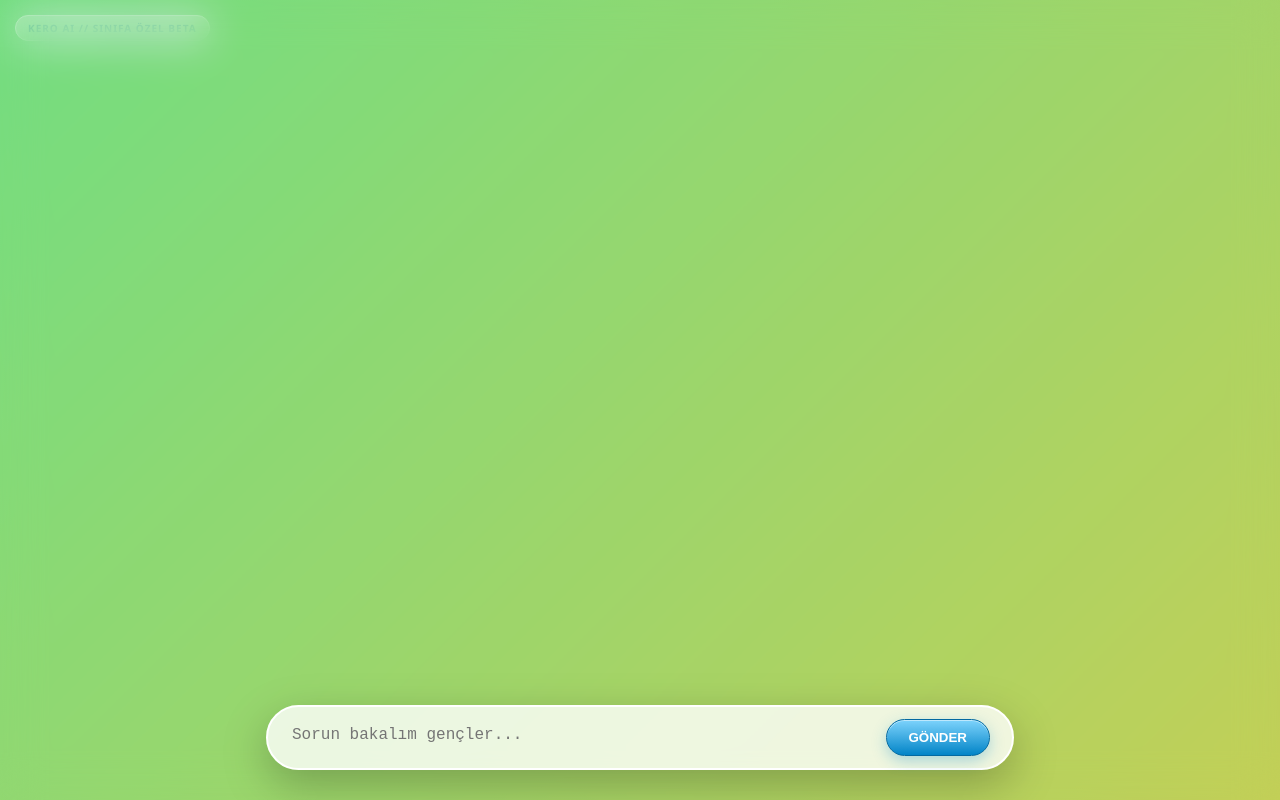
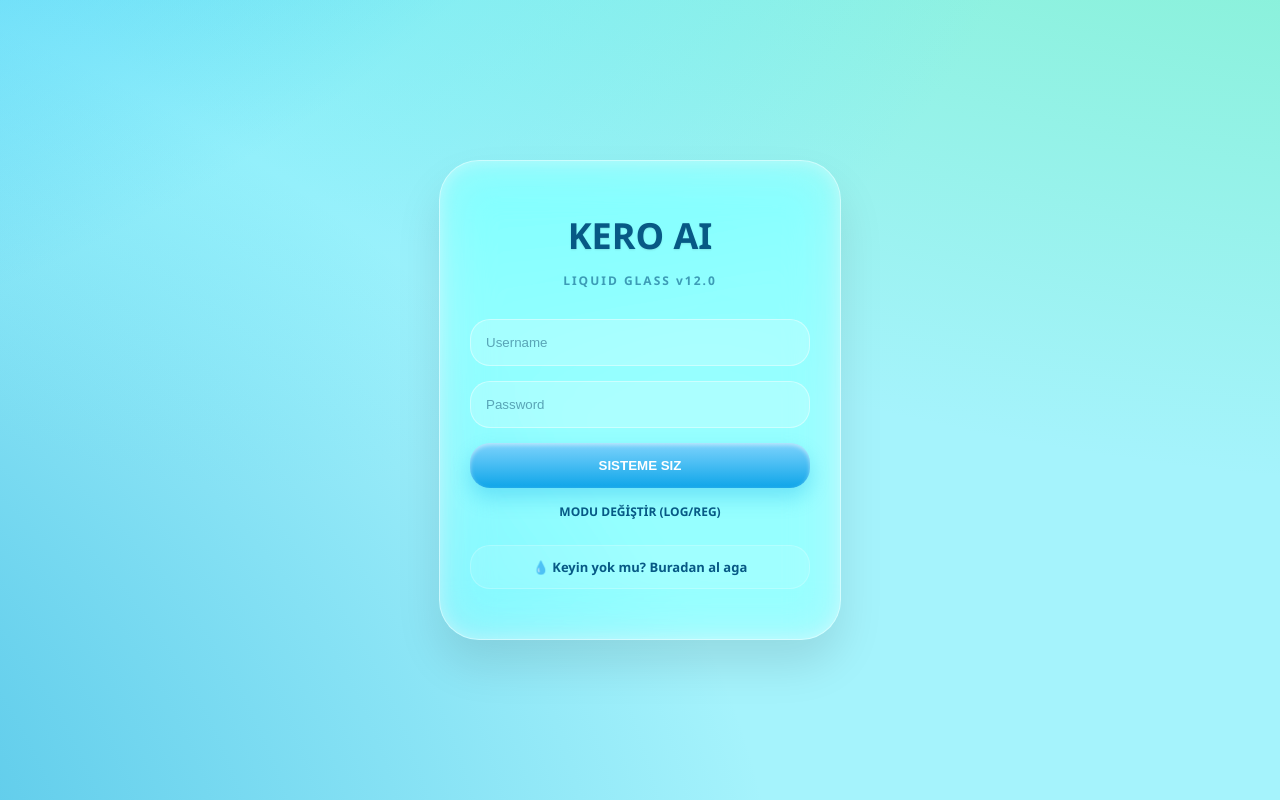
Before and after one commit to yeshesap861-sys/motor-x, a plain HTML site: page index.html in a window 1280 px wide. Drawn offline with nearby package versions, Linux system fonts and the light colour scheme; no server answers.

Commit message:
Update index.html

```diff
--- a/index.html
+++ b/index.html
@@ -3,86 +3,145 @@
 <head>
     <meta charset="UTF-8">
     <meta name="viewport" content="width=device-width, initial-scale=1.0">
-    <title>KERO AI // Sınıf Beta</title>
+    <title>KERO AI // Liquid Glass</title>
     <script src="https://cdn.jsdelivr.net/npm/marked/marked.min.js"></script>
     <script src="https://www.gstatic.com/firebasejs/9.22.0/firebase-app-compat.js"></script>
+    <script src="https://www.gstatic.com/firebasejs/9.22.0/firebase-auth-compat.js"></script>
     <script src="https://www.gstatic.com/firebasejs/9.22.0/firebase-firestore-compat.js"></script>
     <style>
         :root {
-            --aqua: #0ea5e9;
-            --glass: rgba(255, 255, 255, 0.45);
-            --text: #0f172a;
+            --liquid-bg: linear-gradient(135deg, #00d2ff 0%, #3a7bd5 50%, #6dd5ed 100%);
+            --glass: rgba(255, 255, 255, 0.25);
+            --glass-thick: rgba(255, 255, 255, 0.4);
+            --border: rgba(255, 255, 255, 0.5);
+            --text-shadow: 0 1px 2px rgba(0,0,0,0.1);
         }
 
         body, html {
             margin: 0; padding: 0; height: 100vh; width: 100%;
-            font-family: 'Segoe UI', Tahoma, sans-serif;
-            background: linear-gradient(135deg, #38bdf8 0%, #4ade80 50%, #fbbf24 100%);
-            background-size: 400% 400%; animation: flow 15s ease infinite;
+            font-family: 'Segoe UI', system-ui, sans-serif;
+            background: #a5f3fc;
+            background-image:
+                radial-gradient(at 0% 0%, hsla(199,98%,48%,1) 0, transparent 50%),
+                radial-gradient(at 50% 0%, hsla(187,92%,69%,1) 0, transparent 50%),
+                radial-gradient(at 100% 0%, hsla(152,81%,67%,1) 0, transparent 50%),
+                radial-gradient(at 0% 100%, hsla(197,94%,43%,1) 0, transparent 50%);
+            background-size: 200% 200%;
+            animation: liquidMove 10s ease infinite alternate;
+            display: flex; align-items: center; justify-content: center;
             overflow: hidden;
         }
 
-        @keyframes flow { 0% { background-position: 0% 50%; } 50% { background-position: 100% 50%; } 100% { background-position: 0% 50%; } }
-
-        #main-ui {
-            height: 100vh; display: flex; flex-direction: column;
-            backdrop-filter: blur(20px); -webkit-backdrop-filter: blur(20px);
-            background: rgba(255, 255, 255, 0.1);
+        @keyframes liquidMove {
+            0% { background-position: 0% 0%; }
+            100% { background-position: 100% 100%; }
         }
 
-        /* Beta Rozeti */
-        .beta-tag {
-            position: fixed; top: 15px; left: 15px; background: rgba(255,255,255,0.6);
-            padding: 5px 12px; border-radius: 15px; font-size: 10px; font-weight: 900;
-            border: 1px solid white; color: #0369a1; letter-spacing: 1px;
+        /* --- LIQUID GLASS CARD --- */
+        #auth-card {
+            background: var(--glass);
+            backdrop-filter: blur(25px) saturate(180%);
+            -webkit-backdrop-filter: blur(25px) saturate(180%);
+            border: 1px solid var(--border);
+            border-radius: 40px;
+            padding: 50px 30px;
+            width: 340px;
+            text-align: center;
+            box-shadow: 0 25px 45px rgba(0,0,0,0.1), inset 0 0 15px rgba(255,255,255,0.3);
+            animation: float 5s ease-in-out infinite;
         }
 
-        #view { flex-grow: 1; overflow-y: auto; padding: 60px 10% 140px 10%; scroll-behavior: smooth; }
+        @keyframes float {
+            0%, 100% { transform: translateY(0); }
+            50% { transform: translateY(-10px); }
+        }
+
+        .auth-input {
+            width: 100%; padding: 15px; border-radius: 20px;
+            border: 1px solid rgba(255,255,255,0.4);
+            background: rgba(255,255,255,0.2);
+            color: #0c4a6e; font-weight: 500;
+            outline: none; margin-bottom: 15px;
+            box-sizing: border-box; transition: 0.3s;
+        }
+        .auth-input::placeholder { color: rgba(12, 74, 110, 0.5); }
+        .auth-input:focus { background: rgba(255,255,255,0.4); border-color: white; }
+
+        .btn-liquid {
+            width: 100%; padding: 15px; border-radius: 20px; border: none;
+            background: linear-gradient(to bottom, #7dd3fc, #0ea5e9);
+            color: white; font-weight: 800; cursor: pointer;
+            box-shadow: 0 10px 20px rgba(14,165,233,0.3), inset 0 2px 4px rgba(255,255,255,0.5);
+            transition: 0.3s;
+        }
+        .btn-liquid:hover { filter: brightness(1.1); transform: scale(1.02); }
+
+        .key-btn-glass {
+            display: block; margin-top: 25px; padding: 12px;
+            background: rgba(255,255,255,0.1);
+            border-radius: 20px; border: 1px solid rgba(255,255,255,0.2);
+            color: #075985; text-decoration: none; font-size: 13px;
+            font-weight: 700; transition: 0.3s;
+        }
+
+        /* --- CHAT AREA --- */
+        #app-wrapper { display: none; width: 100%; height: 100vh; flex-direction: column; max-width: 900px; }
+        #chat-view { flex-grow: 1; overflow-y: auto; padding: 30px; display: flex; flex-direction: column; gap: 20px; }
 
         .bubble {
-            padding: 18px 22px; border-radius: 22px; margin-bottom: 20px;
-            background: var(--glass); border: 1px solid rgba(255,255,255,0.7);
-            box-shadow: 0 10px 25px rgba(0,0,0,0.1), inset 0 2px 4px white;
-            color: var(--text); animation: pop 0.3s ease;
+            padding: 20px; border-radius: 30px;
+            background: var(--glass-thick);
+            backdrop-filter: blur(10px);
+            border: 1px solid var(--border);
+            max-width: 80%; box-shadow: 0 8px 32px rgba(0,0,0,0.05);
+            color: #0c4a6e;
         }
+        .user { align-self: flex-end; background: rgba(255,255,255,0.7); border-bottom-right-radius: 5px; }
+        .ai { align-self: flex-start; border-bottom-left-radius: 5px; }
 
-        .user-b { margin-left: 15%; background: rgba(255,255,255,0.75); border-bottom-right-radius: 5px; }
-        .ai-b { margin-right: 15%; border-bottom-left-radius: 5px; border-left: 6px solid var(--aqua); }
-
-        #input-container {
-            position: fixed; bottom: 30px; left: 50%; transform: translateX(-50%);
-            width: 85%; max-width: 700px; padding: 12px 22px;
-            background: rgba(255, 255, 255, 0.8); border-radius: 50px;
-            border: 2px solid white; display: flex; align-items: center; gap: 12px;
-            box-shadow: 0 15px 45px rgba(0,0,0,0.25);
+        #input-area {
+            padding: 30px; background: transparent; display: flex; gap: 15px;
         }
-
-        textarea { flex-grow: 1; background: transparent; border: none; outline: none; font-size: 16px; resize: none; height: 24px; }
-
-        .aero-btn {
-            background: linear-gradient(to bottom, #7dd3fc, #0284c7);
-            border: 1px solid #0369a1; color: white; padding: 10px 22px;
-            border-radius: 25px; font-weight: 800; cursor: pointer;
-            box-shadow: 0 5px 15px rgba(2,132,199,0.3), inset 0 1px 0 rgba(255,255,255,0.5);
+        #input-area input {
+            flex-grow: 1; padding: 18px; border-radius: 30px; border: 1px solid var(--border);
+            background: var(--glass-thick); backdrop-filter: blur(10px); outline: none;
         }
-
-        @keyframes pop { from { opacity: 0; transform: scale(0.95); } to { opacity: 1; transform: scale(1); } }
     </style>
 </head>
 <body>
 
-<div class="beta-tag">KERO AI // SINIFA ÖZEL BETA</div>
+    <div id="auth-card">
+        <h1 style="color: #075985; font-size: 36px; margin: 0; text-shadow: var(--text-shadow);">KERO AI</h1>
+        <p style="color: #075985; font-size: 12px; font-weight: bold; letter-spacing: 2px; margin-bottom: 30px; opacity: 0.6;">LIQUID GLASS v12.0</p>
 
-<div id="main-ui">
-    <div id="view"><div id="out"></div></div>
-    <div id="input-container">
-        <textarea id="prompt" placeholder="Sorun bakalım gençler..." rows="1" onkeydown="handle(event)"></textarea>
-        <button class="aero-btn" onclick="ignite()">GÖNDER</button>
+        <input type="text" id="username" class="auth-input" placeholder="Username">
+        <input type="password" id="pass" class="auth-input" placeholder="Password">
+
+        <button class="btn-liquid" onclick="handleAuth()">SISTEME SIZ</button>
+
+        <div style="margin-top: 15px; color: #075985; font-size: 12px; cursor: pointer; font-weight: 600;" onclick="isReg=!isReg; alert(isReg?'Registration Mode: Active':'Login Mode: Active')">
+            MODU DEĞİŞTİR (LOG/REG)
+        </div>
+
+        <a href="https://www.instagram.com/keroskidder/" target="_blank" class="key-btn-glass">
+            💧 Keyin yok mu? Buradan al aga
+        </a>
+    </div>
+
+    <div id="app-wrapper">
+        <header style="padding: 20px 40px; display: flex; justify-content: space-between; align-items: center; border-bottom: 1px solid var(--border);">
+            <b style="color: #075985; font-size: 20px;">KERO CLOUD</b>
+            <button onclick="firebase.auth().signOut()" style="background: rgba(255,255,255,0.3); border: none; padding: 8px 15px; border-radius: 15px; color: #075985; cursor: pointer; font-weight: bold;">Logout</button>
+        </header>
+        <div id="chat-view"><div id="out"></div></div>
+        <div id="input-area">
+            <input type="text" id="msg" placeholder="Mesajını denize bırak..." onkeydown="if(event.key==='Enter') send()">
+            <button class="btn-liquid" style="width: 80px;" onclick="send()">OK</button>
         </div>
     </div>
 
     <script>
-    // --- FIREBASE BAĞLANTISI ---
+        // Firebase Config (Öncekiyle aynı kalsın)
         const firebaseConfig = {
             apiKey: "AIzaSyCoS-_p1hw2Jvra5t-0KvbtZMuD7PtP1hk",
             authDomain: "kero-ai.firebaseapp.com",
@@ -91,64 +150,57 @@
             messagingSenderId: "1083556550287",
             appId: "1:1083556550287:web:4ddf18cc4af77d2d1542fa"
         };
+        firebase.initializeApp(firebaseConfig);
+        const auth = firebase.auth();
+        const db = firebase.firestore();
+        const GROQ_KEY = "BURAYA_ASIL_GROQ_KEYINI_YAZ";
 
-    firebase.initializeApp(firebaseConfig);
-    const db = firebase.firestore();
+        let isReg = false;
 
-    // --- SENİN API ANAHTARIN (Koda Gömülü) ---
-    const KERO_KEY = "AIzaSyCoS-_p1hw2Jvra5t-0KvbtZMuD7PtP1hk"; // Buraya gsk_ ile başlayan asıl keyini yapıştır aga
+        async function handleAuth() {
+            const u = document.getElementById('username').value.trim();
+            const p = document.getElementById('pass').value;
+            if(!u || !p) return alert("Buraları boş bırakma aga!");
+            const email = u + "@kero.ai";
+            try {
+                if(isReg) {
+                    await auth.createUserWithEmailAndPassword(email, p);
+                    alert("Hesap oluşturuldu, giriş yapabilirsin.");
+                    isReg = false;
+                } else {
+                    await auth.signInWithEmailAndPassword(email, p);
+                }
+            } catch (e) { alert("Hata: " + e.message); }
+        }
 
-    let chatHistory = [];
+        auth.onAuthStateChanged(user => {
+            if(user) {
+                document.getElementById('auth-card').style.display = 'none';
+                document.getElementById('app-wrapper').style.display = 'flex';
+                load();
+            } else {
+                document.getElementById('auth-card').style.display = 'block';
+                document.getElementById('app-wrapper').style.display = 'none';
+            }
+        });
 
-    // Gerçek Zamanlı Mesaj Çekme
-    window.onload = () => {
-        db.collection("messages").orderBy("timestamp", "asc").limitToLast(50).onSnapshot((snap) => {
-            const out = document.getElementById('out');
-            out.innerHTML = "";
-            chatHistory = [];
+        function load() {
+            db.collection("messages").orderBy("timestamp", "asc").limitToLast(50).onSnapshot(snap => {
+                const out = document.getElementById('out'); out.innerHTML = "";
                 snap.forEach(doc => {
-                const data = doc.data();
-                const cls = data.role === 'user' ? 'user-b' : 'ai-b';
-                out.innerHTML += `<div class="bubble ${cls}"><b>${data.role === 'user' ? 'ÖĞRENCİ' : 'KERO AI'}:</b><br>${marked.parse(data.content)}</div>`;
-                chatHistory.push({ role: data.role, content: data.content });
+                    const d = doc.data();
+                    out.innerHTML += `<div class="bubble ${d.role==='user'?'user':'ai'}">${marked.parse(d.content)}</div>`;
                 });
-            document.getElementById('view').scrollTop = document.getElementById('view').scrollHeight;
-        });
-    };
-
-    function handle(e) { if(e.key === "Enter" && !e.shiftKey) { e.preventDefault(); ignite(); } }
-
-    async function ignite() {
-        const input = document.getElementById('prompt');
-        const txt = input.value.trim();
-        if(!txt) return;
-
-        // Mesajı Buluta Yaz
-        await db.collection("messages").add({
-            role: "user",
-            content: txt,
-            timestamp: firebase.firestore.FieldValue.serverTimestamp()
-        });
-        input.value = "";
-
-        try {
-            const res = await fetch("https://api.groq.com/openai/v1/chat/completions", {
-                method: "POST",
-                headers: { "Authorization": `Bearer ${KERO_KEY}`, "Content-Type": "application/json" },
-                body: JSON.stringify({
-                    model: "llama-3.3-70b-versatile",
-                    messages: [{role: "system", content: "Sen bir sınıf asistanısın. Neşeli ve yardımsever ol."}, ...chatHistory]
-                })
-            });
-            const data = await res.json();
-            if(data.choices) {
-                await db.collection("messages").add({
-                    role: "assistant",
-                    content: data.choices[0].message.content,
-                    timestamp: firebase.firestore.FieldValue.serverTimestamp()
+                document.getElementById('chat-view').scrollTop = document.getElementById('chat-view').scrollHeight;
             });
         }
-        } catch (e) { console.error("Hata:", e); }
+
+        async function send() {
+            const i = document.getElementById('msg'); const t = i.value.trim();
+            if(!t) return; i.value = "";
+            await db.collection("messages").add({ role: "user", content: t, timestamp: firebase.firestore.FieldValue.serverTimestamp() });
+
+            // Fetch Groq (Önceki kodlardaki fetch bloğunu buraya yapıştırabilirsin)
         }
     </script>
 </body>
```
Lines whose indentation alone changed are shown as unchanged.
